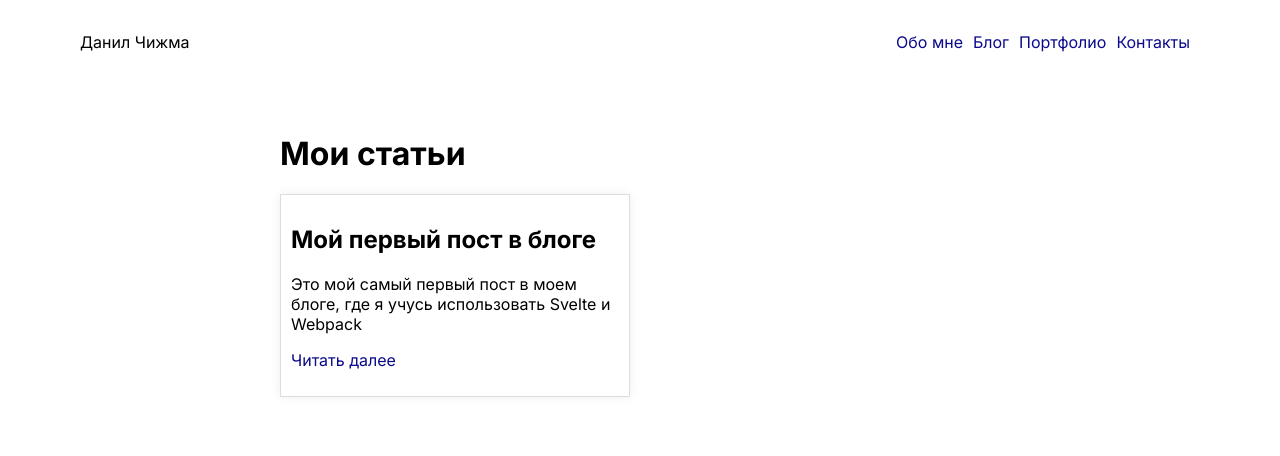
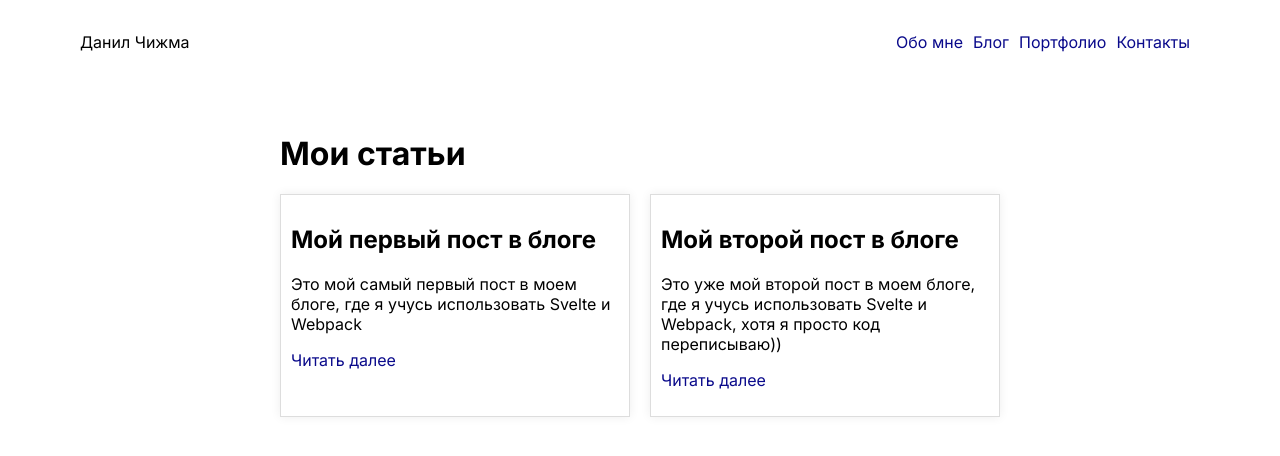
Before and after one commit to dach1998/svelte-test, a SvelteKit app: page /blog in a window 1280 px wide. Shown: the top 456 px of the page. Built offline with nearby package versions, Linux system fonts and the light colour scheme.

Commit message:
add 2 post

```diff
--- /dev/null
+++ b/src/routes/blog/posts/1/+layout.svelte
@@ -0,0 +1,12 @@
+<div class="container">
+    <a href="/blog">Домой</a>
+    <slot />
+</div>
+
+<style>
+    .container {
+        margin: 50px auto;
+        max-width: 800px;
+        padding: 0 20px;
+    }
+</style>
--- /dev/null
+++ b/src/routes/blog/posts/2/+layout.svelte
@@ -0,0 +1,12 @@
+<div class="container">
+    <a href="/blog">Домой</a>
+    <slot />
+</div>
+
+<style>
+    .container {
+        margin: 50px auto;
+        max-width: 800px;
+        padding: 0 20px;
+    }
+</style>
--- a/src/routes/blog/routes.js
+++ b/src/routes/blog/routes.js
@@ -4,4 +4,9 @@ export const routes = [
         title: 'Мой первый пост в блоге',
         body: 'Это мой самый первый пост в моем блоге, где я учусь использовать Svelte и Webpack',
     },
+    {
+        id: 2,
+        title: 'Мой второй пост в блоге',
+        body: 'Это уже мой второй пост в моем блоге, где я учусь использовать Svelte и Webpack, хотя я просто код переписываю))',
+    },
 ];
```
Also changed, not shown: src/routes/blog/posts/2/+page.svelte (added, +2 -0 lines).
